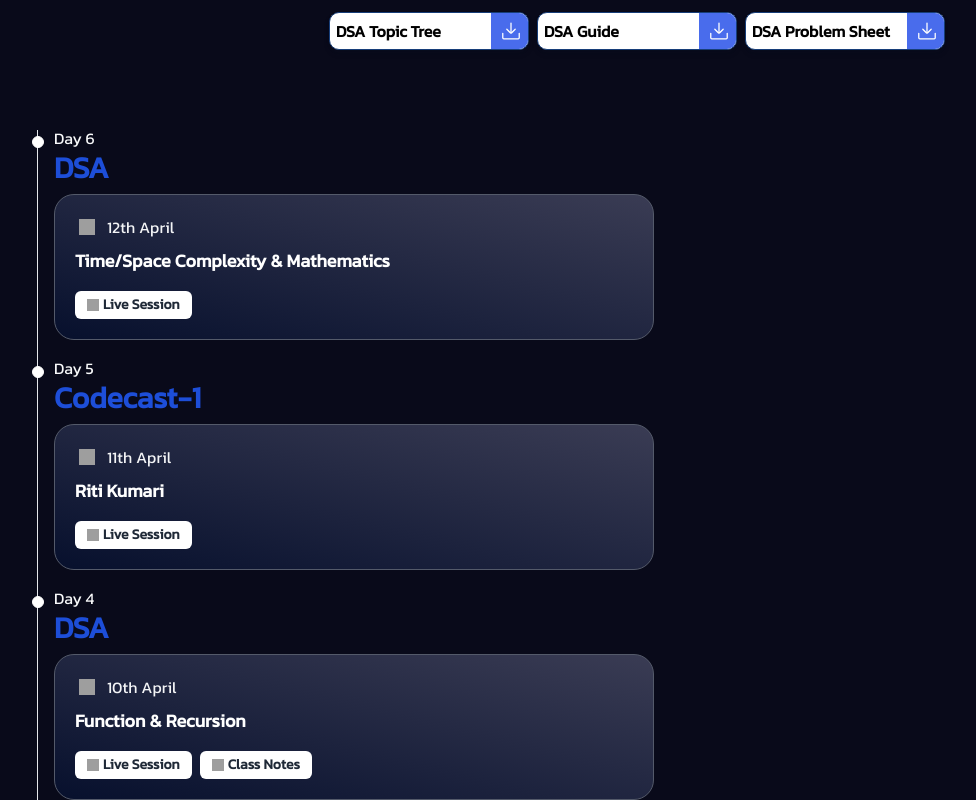
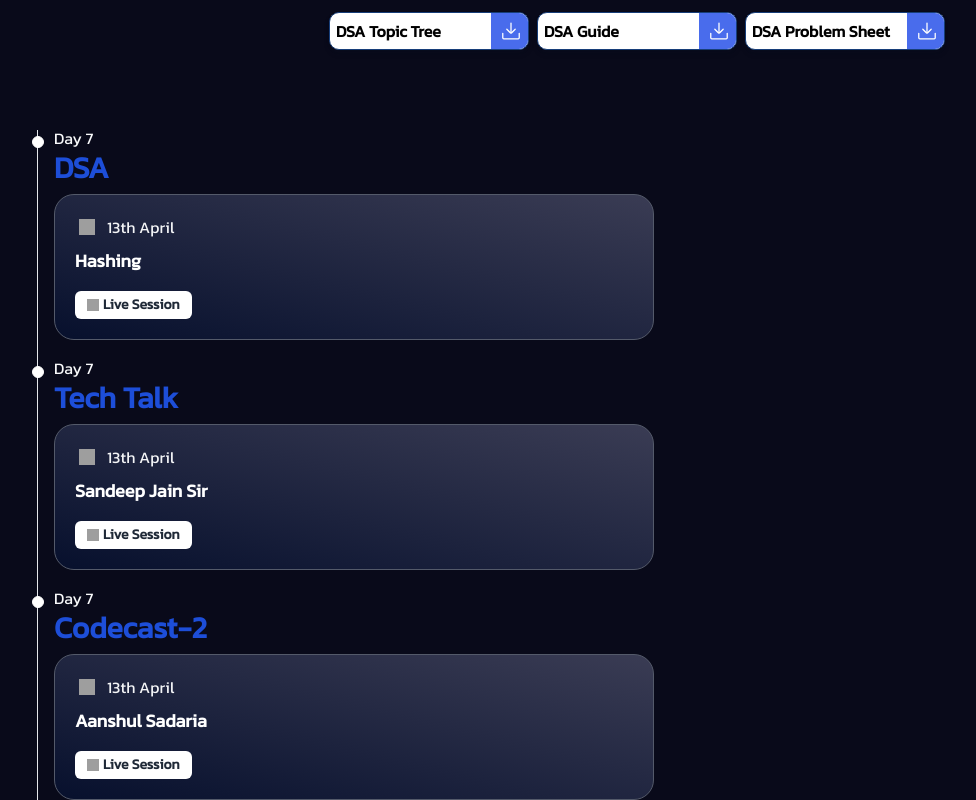
Before and after one commit to suraj-xd/bootcamp-landing-page, a Next.js app: page /learnings in a window 1280 px wide. Shown: the part 560-1360 px from the top of the page, without its empty margins (3-979 px from the left). Built offline with nearby package versions, Linux system fonts and the light colour scheme; grey boxes are pictures that could not be loaded.

Commit message:
Update index.js

```diff
--- a/pages/learnings/index.js
+++ b/pages/learnings/index.js
@@ -54,6 +54,9 @@ export default function TimeLine() {
                     </a>
                 </div>
                 <ol class="relative border-l border-gray-200 dark:border-gray-700">
+                 <List day={"Day 7"} date={"13th April"} topic="DSA" session="Hashing" live="https://www.youtube.com/live/kkbO01x4u1g?feature=share"/>
+                  <List day={"Day 7"} date={"13th April"} topic="Tech Talk" session="Sandeep Jain Sir" live="https://www.youtube.com/live/UgCIQcFEYEc?feature=share"/>
+                 <List day={"Day 7"} date={"13th April"} topic="Codecast-2" session="Aanshul Sadaria" live="https://www.youtube.com/live/HV5fILQXSbE?feature=share"/>
                   <List day={"Day 6"} date={"12th April"} topic="DSA" session="Time/Space Complexity & Mathematics" live="https://www.youtube.com/live/uDkse0TcxxQ?feature=share"/>
                  <List day={"Day 5"} date={"11th April"} topic="Codecast-1" session="Riti Kumari" live="https://www.youtube.com/live/ivdNj0THpNw?feature=share"/>
                    <List day={"Day 4"} date={"10th April"} topic="DSA" session="Function & Recursion" live="https://youtube.com/live/8TVLA6rntBY" title1="Class Notes" title1Link="https://docs.google.com/document/d/1mlX9H2047UxWx6SpgE4r6QYENJK3IStSQnjOXd7ziHo/edit?usp=sharing"/>
```
